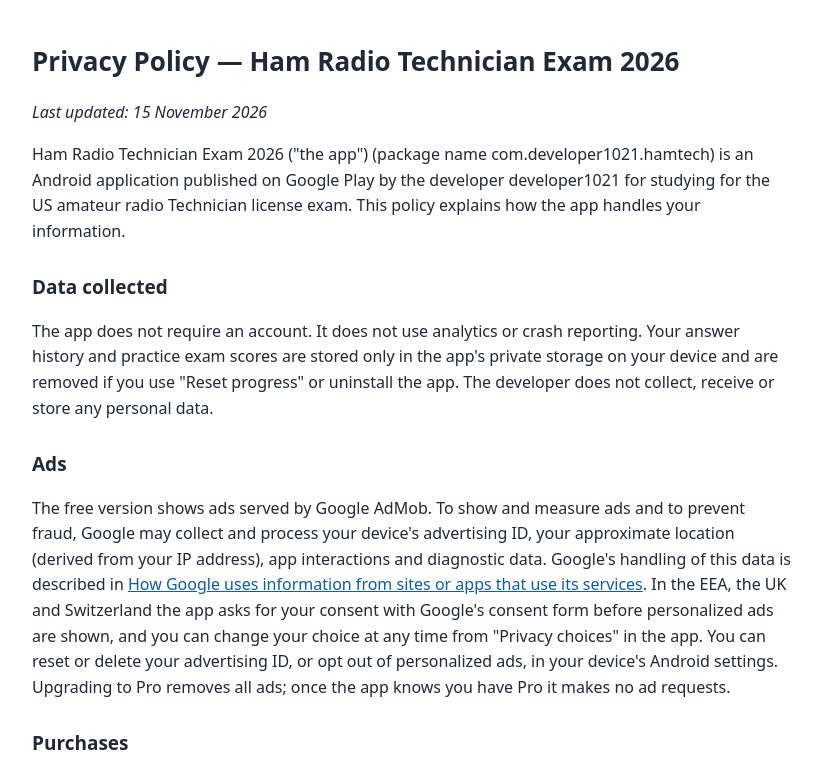
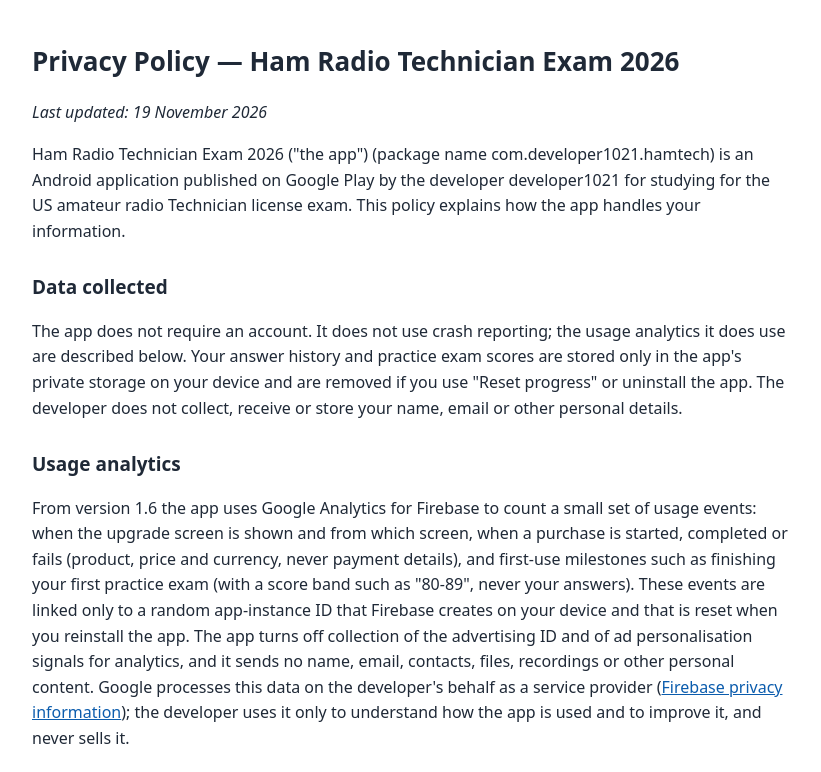
Before and after one commit to dev114453/dev114453.github.io, a plain HTML site: page privacy/hamtech.html in a window 1280 px wide. Shown: the top 772 px of the page, without its empty margins (228-1049 px from the left). Drawn offline with Linux system fonts and the light colour scheme.

Commit message:
Privacy: Firebase usage analytics (hamtech, 19 Nov 2026)

```diff
--- a/privacy/hamtech.html
+++ b/privacy/hamtech.html
@@ -1,7 +1,8 @@
 <!doctype html><html lang="en"><head><meta charset="utf-8"><meta name="viewport" content="width=device-width,initial-scale=1"><title>Privacy Policy — Ham Radio Technician Exam 2026</title><style>body{font:16px/1.6 system-ui,-apple-system,Segoe UI,Roboto,sans-serif;max-width:760px;margin:0 auto;padding:24px 16px;color:#1f2937;background:#fff}h1{font-size:26px}h2{font-size:19px;margin-top:28px}a{color:#0b5cad}li{margin:6px 0}footer{margin-top:40px;color:#6b7280;font-size:14px}@media(prefers-color-scheme:dark){body{background:#111827;color:#e5e7eb}a{color:#7cb4f5}}</style></head><body>
-<h1>Privacy Policy — Ham Radio Technician Exam 2026</h1><p><em>Last updated: 15 November 2026</em></p>
+<h1>Privacy Policy — Ham Radio Technician Exam 2026</h1><p><em>Last updated: 19 November 2026</em></p>
 <p>Ham Radio Technician Exam 2026 ("the app") (package name com.developer1021.hamtech) is an Android application published on Google Play by the developer developer1021 for studying for the US amateur radio Technician license exam. This policy explains how the app handles your information.</p>
-<h2>Data collected</h2><p>The app does not require an account. It does not use analytics or crash reporting. Your answer history and practice exam scores are stored only in the app's private storage on your device and are removed if you use "Reset progress" or uninstall the app. The developer does not collect, receive or store any personal data.</p>
+<h2>Data collected</h2><p>The app does not require an account. It does not use crash reporting; the usage analytics it does use are described below. Your answer history and practice exam scores are stored only in the app's private storage on your device and are removed if you use "Reset progress" or uninstall the app. The developer does not collect, receive or store your name, email or other personal details.</p>
+<h2>Usage analytics</h2><p>From version 1.6 the app uses Google Analytics for Firebase to count a small set of usage events: when the upgrade screen is shown and from which screen, when a purchase is started, completed or fails (product, price and currency, never payment details), and first-use milestones such as finishing your first practice exam (with a score band such as "80-89", never your answers). These events are linked only to a random app-instance ID that Firebase creates on your device and that is reset when you reinstall the app. The app turns off collection of the advertising ID and of ad personalisation signals for analytics, and it sends no name, email, contacts, files, recordings or other personal content. Google processes this data on the developer's behalf as a service provider (<a href="https://firebase.google.com/support/privacy">Firebase privacy information</a>); the developer uses it only to understand how the app is used and to improve it, and never sells it.</p>
 <h2>Ads</h2><p>The free version shows ads served by Google AdMob. To show and measure ads and to prevent fraud, Google may collect and process your device's advertising ID, your approximate location (derived from your IP address), app interactions and diagnostic data. Google's handling of this data is described in <a href="https://policies.google.com/technologies/partner-sites">How Google uses information from sites or apps that use its services</a>. In the EEA, the UK and Switzerland the app asks for your consent with Google's consent form before personalized ads are shown, and you can change your choice at any time from "Privacy choices" in the app. You can reset or delete your advertising ID, or opt out of personalized ads, in your device's Android settings. Upgrading to Pro removes all ads; once the app knows you have Pro it makes no ad requests.</p>
 <h2>Purchases</h2><p>Any optional in-app purchase is processed entirely by Google Play under Google's terms and privacy policy; we never see or receive your payment details. The app only receives confirmation from Google Play that a purchase is valid so the upgrade can be unlocked.</p>
 <h2>Ratings and other apps</h2><p>After you pass a practice exam, the app may show Google Play's standard rating prompt; any rating or review you give is handled by Google Play. The app may also suggest a related exam app from the same developer. To hide that suggestion when the app is already installed, it checks on your device only; nothing is sent to us.</p>
```
